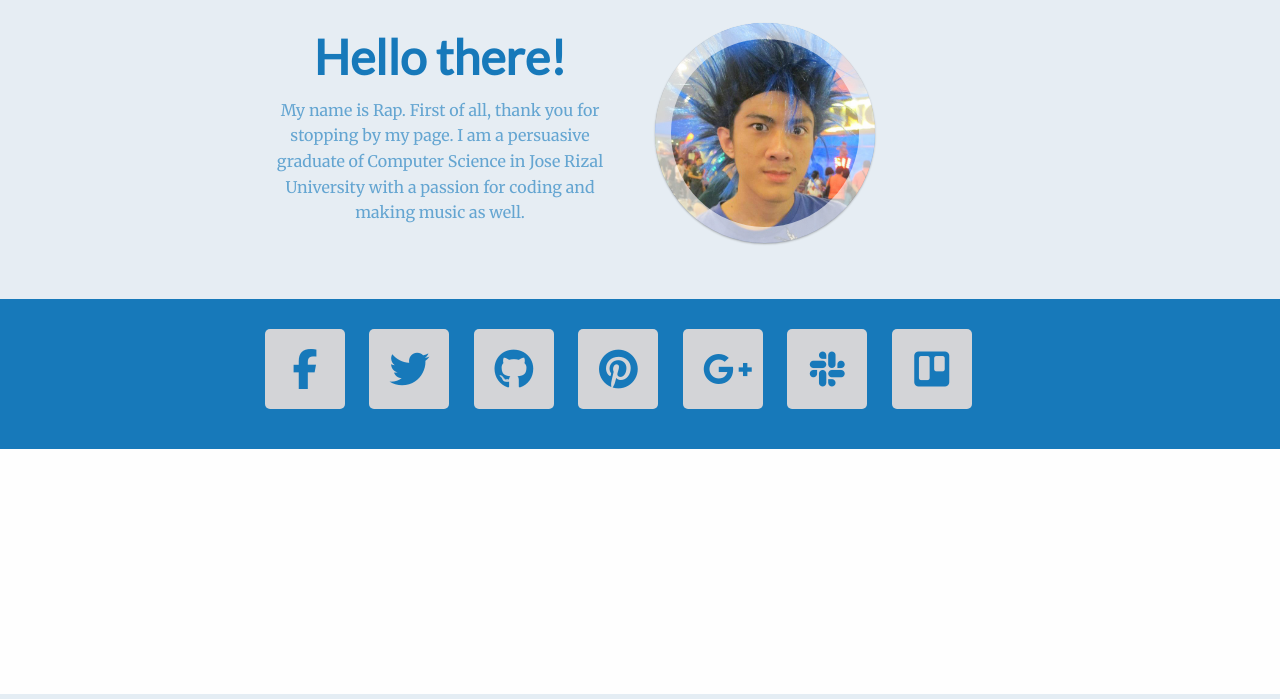
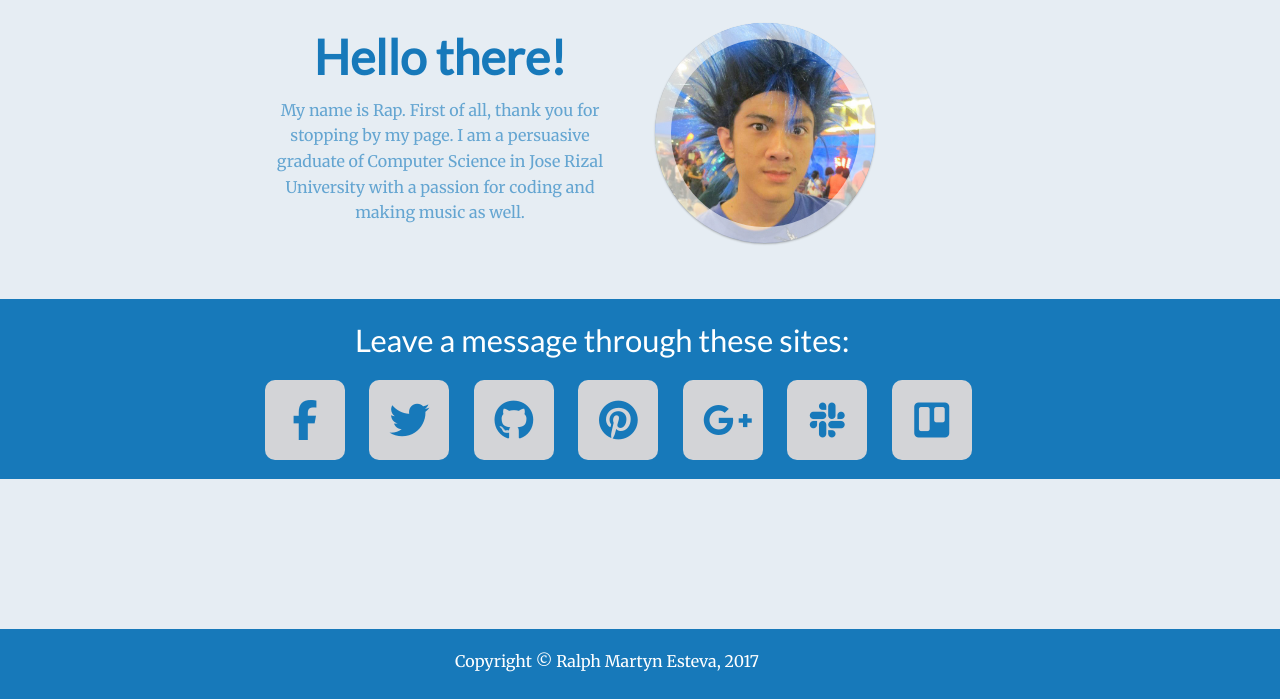
Before and after one commit to rapunk27/portfolio, a PHP site: page / in a window 1280 px wide. Shown: the part 106-805 px from the top of the page. Run offline with PHP 8.4, Linux system fonts and the light colour scheme; some libraries are stand-ins or nearby versions.

Commit message:
added the info and footer section in home page

```diff
--- a/css/styles.css
+++ b/css/styles.css
@@ -31,6 +31,12 @@
 }
 .contact-icon-color{
 	color:#F9EE06;
+}
+
+.contact-msg{
+	font-family: 'Lato', sans-serif;
+	color:#ffffff;
+	font-weight: 400;
 }
 
 .parallax-background {
@@ -70,14 +76,15 @@
 
 .social-media-content{
 	background-color: #1779BA;
-	height: 150px;
+	height: 180px;
 	padding-top:20px;
+	overflow: hidden;
 }
 
 .social-media-icon{
 	width: 80px;
 	height: 80px;
-	border-radius: 5px;
+	border-radius: 10px;
 	line-height: 16px;
 	text-align: center;
 	padding: 20px;
@@ -130,12 +137,51 @@
 	font-family: 'Merriweather', serif;
 	color:#ffffff;
 }
+
+.info-section{
+	background-color: #E6EDF3;
+	height: 150px;
+	padding-top:20px;
+}
+
+.footer{
+	background-color: #1779BA;
+	height: 70px;
+	padding-top:20px;
+}
+
+.footer-copyright{
+	color:#ffffff;
+	font-family: 'Merriweather', serif;
+}
+
+.info-section{
+
+}
+
+.info-text{
+	font-size: 50px;
+	color: #fff;
+	text-align: center;
+	margin-top: 2%;
+}
 /*
 .circle-profile:hover{
 	filter:none;
 
 }*/
 
+/*background-image:url(../images/rap_guitar.jpg);
+	background-repeat: no-repeat;
+	-webkit-background-size: cover;
+  	-moz-background-size: cover;
+  	-o-background-size: cover;
+	background-size: cover;
+	width: 100%;
+	background-attachment: fixed;
+	background-position: center-top;
+	height: 200px;*/
+
 font-family: 'Lato', sans-serif;
 font-family: 'Merriweather', serif;
 font-family: 'Merriweather Sans', sans-serif;
--- a/foot.php
+++ b/foot.php
@@ -1,3 +1,11 @@
+
+<div class="footer">
+	<div class="row">
+		<div class="large-4 small-5 small-centered large-centered columns">
+			<p class="footer-copyright">Copyright &copy; Ralph Martyn Esteva, 2017</p>
+		</div>
+	</div>
+</div>
 
 <script src="js/vendor/jquery.js"></script>
 <script src="js/vendor/what-input.js"></script>
--- a/index.php
+++ b/index.php
@@ -47,6 +47,11 @@
 
 <div class="social-media-content">
 	<div class="row">
+		<div class="large-6 large-centered columns">
+			<h3 class="contact-msg">Leave a message through these sites:</h3>
+		</div>
+	</div>
+	<div class="row">
 		<div class="small-10 large-8 columns small-centered large-centered">
 				<a href="#" class="social-media-icon social-fb">
 					<i class="fa fa-facebook"></i>
@@ -73,6 +78,11 @@
 	</div>
 </div>
 
+<div class="info-section"></div>
+
+
+
+
 
 
 
```
Also changed, not shown: images/rap_guitar.jpg (added).
